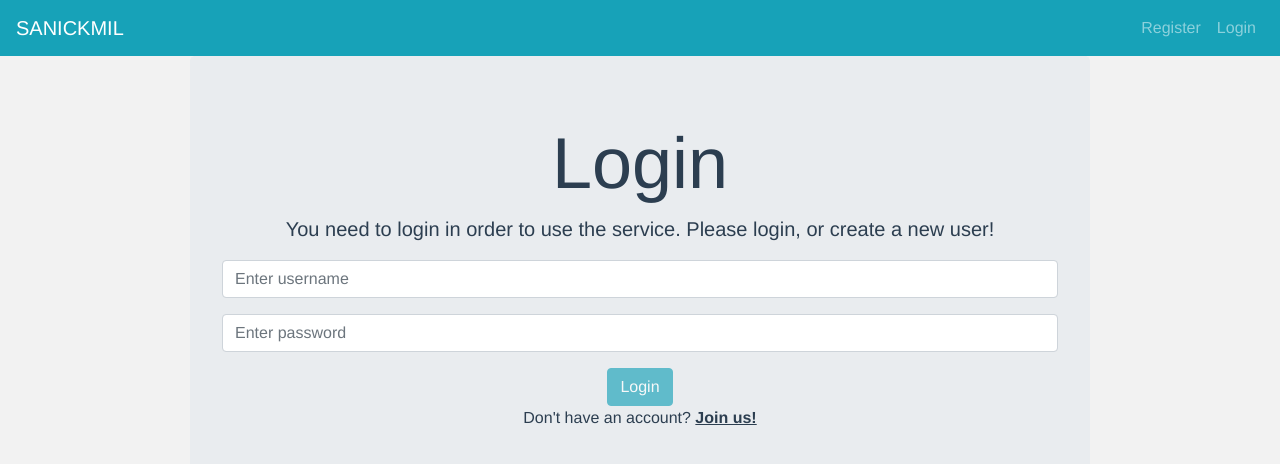
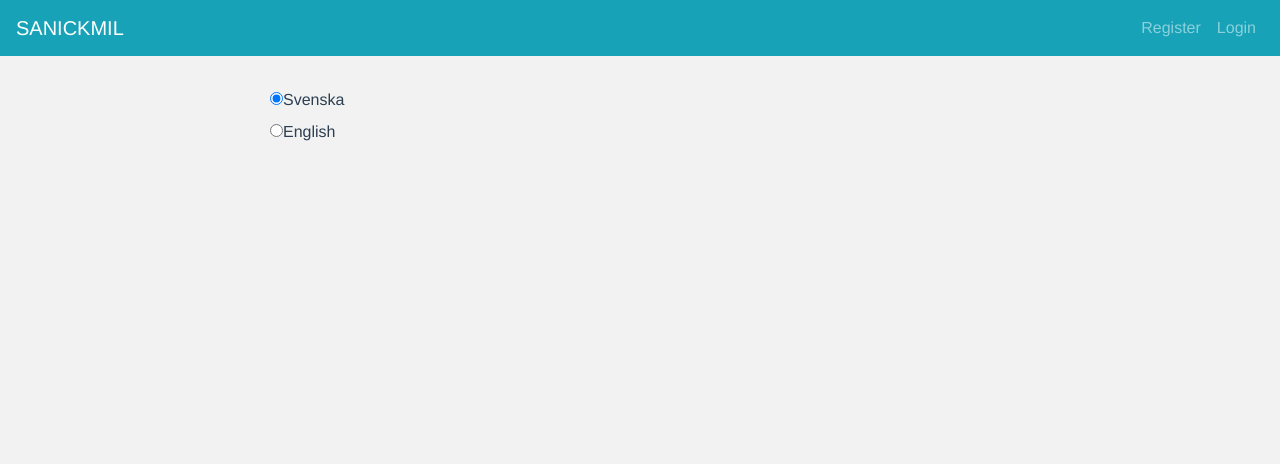
Before and after one commit to plytagalvisx/sanickmil-se.kth.iv1201.grupp1, a Vue app in the folder client/: page /login in a window 1280 px wide. Shown: the top 464 px of the page. Built offline with nearby package versions, Linux system fonts and the light colour scheme.

Commit message:
made some progress on localization

```diff
--- a/client/src/App.vue
+++ b/client/src/App.vue
@@ -2,8 +2,11 @@
   <div id="app">
     <HeaderComponent v-on:displayFlash="displayFlash" />
     <main>
-      <router-view v-on:displayFlash="displayFlash"/>
+      <!-- <router-view v-on:displayFlash="displayFlash"/> -->
+      <LanguagePickerComponent></LanguagePickerComponent>
       <FlashMessageComponent v-if="showFlash" :flashMessage="flashMessage" :type="flashType"/>
+
+      <!-- <h2>{{ 'lbl-welcome' | translate }}</h2> -->
     </main>
   </div>
 </template>
@@ -11,11 +14,13 @@
 <script>
 import HeaderComponent from './components/HeaderComponent'
 import FlashMessageComponent from './components/FlashMessageComponent'
+import LanguagePickerComponent from './components/LanguagePickerComponent'
 
 export default {
   components: {
     HeaderComponent,
-    FlashMessageComponent
+    FlashMessageComponent,
+    LanguagePickerComponent,
   },
   data() {
     return {
--- /dev/null
+++ b/client/src/assets/localization/index.js
@@ -0,0 +1,7 @@
+import swedish from './lang-se'
+import english from './lang-en'
+
+export default {
+  'se': swedish,
+  'en': english
+}
--- /dev/null
+++ b/client/src/assets/localization/lang-en.js
@@ -0,0 +1,5 @@
+export default {
+    'lbl-welcome': 'Welcome',
+    'lbl-cancel': 'Cancel',
+    'lbl-confirm': 'Confirm',
+  }
--- /dev/null
+++ b/client/src/assets/localization/lang-se.js
@@ -0,0 +1,5 @@
+export default {
+    'lbl-welcome': 'Välkommen',
+    'lbl-cancel': 'Avbryt',
+    'lbl-confirm': 'Bekräfta',
+  }
--- /dev/null
+++ b/client/src/assets/localization/languages.js
@@ -0,0 +1,14 @@
+const languages = [
+    {
+      id: 'se',
+      name: 'Swedish',
+      label: 'Svenska'
+    },
+    {
+      id: 'en',
+      name: 'English',
+      label: 'English'
+    }
+  ]
+
+  export default languages;
--- /dev/null
+++ b/client/src/components/LanguagePickerComponent.vue
@@ -0,0 +1,45 @@
+<template>
+  <div class="language-selector">
+    <div v-for ="(language, index) in availableLanguages" :key="index">
+      <input type="radio" :id="language.id" :value="language.id" v-model="selectedLanguage">
+      <label :for="language.id">{{language.label}}</label>
+
+    </div>
+  </div>
+</template>
+
+<script>
+  import {mapGetters, mapActions} from 'vuex'
+  import languages from '../assets/localization/languages';
+
+  export default {
+    data() {
+      return {
+        availableLanguages: languages,
+      }
+    },
+    computed: {
+      ...mapGetters('languageModule',['currentLanguage']),
+      selectedLanguage: {
+      get() {
+        return this.currentLanguage;
+      },
+      set(value) {
+        this.setCurrentLanguage(value);
+      }
+    }
+    },
+    methods: {
+    ...mapActions('languageModule', [
+      'setCurrentLanguage'
+    ]),
+  }
+  };
+</script>
+
+<style scoped>
+.language-selector {
+  text-align: left;
+  padding: 2rem 5rem;
+}
+</style>
--- /dev/null
+++ b/client/src/filters/translateFilter.js
@@ -0,0 +1,11 @@
+import Vue from 'vue';
+import translateService from '../services/TranslateService';
+
+const translateKey = (key) => {
+  if (!key) return ''
+  return translateService.translate(key)
+}
+
+Vue.filter('translate', translateKey)
+
+export default translateKey
--- a/client/src/main.js
+++ b/client/src/main.js
@@ -6,6 +6,7 @@ import BootstrapVue from 'bootstrap-vue'
 
 import 'bootstrap/dist/css/bootstrap.css'
 import 'bootstrap-vue/dist/bootstrap-vue.css'
+import './filters/translateFilter'
 
 Vue.use(BootstrapVue);
 Vue.use(store);
--- /dev/null
+++ b/client/src/services/TranslateService.js
@@ -0,0 +1,12 @@
+import store from '../store';
+import dictionary from '../assets/localization';
+
+
+export default {
+  translate (key) {
+    const currentLanguage = store.lm.currentLanguage
+    // eslint-disable-next-line
+    console.log("Current language: ", currentLanguage)
+    return dictionary[currentLanguage][key]
+  }
+}
--- a/client/src/store.js
+++ b/client/src/store.js
@@ -1,6 +1,7 @@
 import Vue from 'vue'
 import Vuex from 'vuex'
 import VuexPersist from 'vuex-persist'
+import languages from './assets/localization/languages';
 
 // TODO: Decide on wether or not to keep the persist
 
@@ -109,11 +110,32 @@ const applicationModule = {
   }
 }
 
+const languageModule = {
+  namespaced: true,
+  state: {
+    currentLanguage: languages[0].id
+  },
+  getters: {
+    currentLanguage: state => state.currentLanguage,
+  },
+  mutations: {
+    setCurrentLanguage(state, language) {
+      state.currentLanguage = language;
+    }
+  },
+  actions: {
+    setCurrentLanguage({commit}, payload){
+      commit('setCurrentLanguage', payload)
+    }
+  }
+}
+
 export default new Vuex.Store({
   plugins: [vuexLocalStorage.plugin],
   modules: {
     userModule,
-    applicationModule
+    applicationModule,
+    languageModule,
   }
 })
 
```
Also changed, not shown: client/src/config/i18n.js (added, +14 -0 lines).
